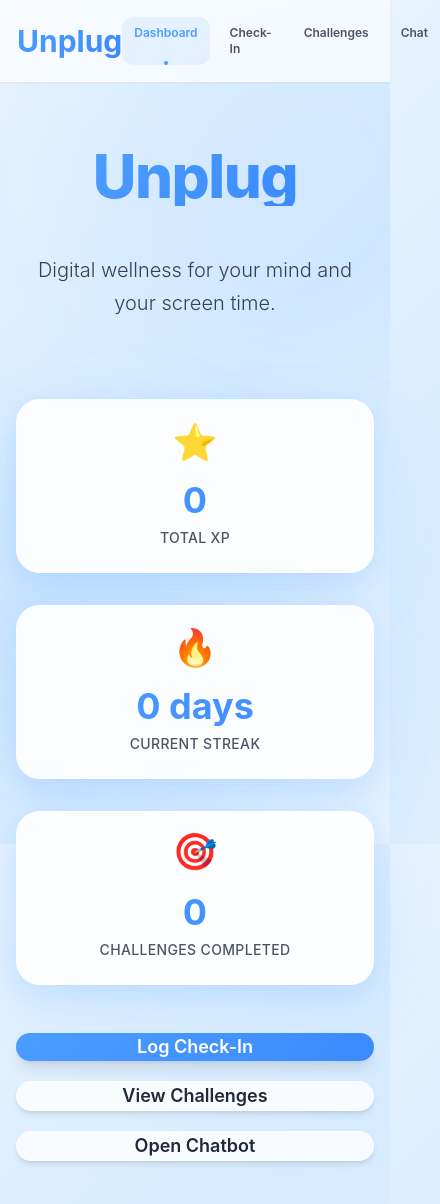
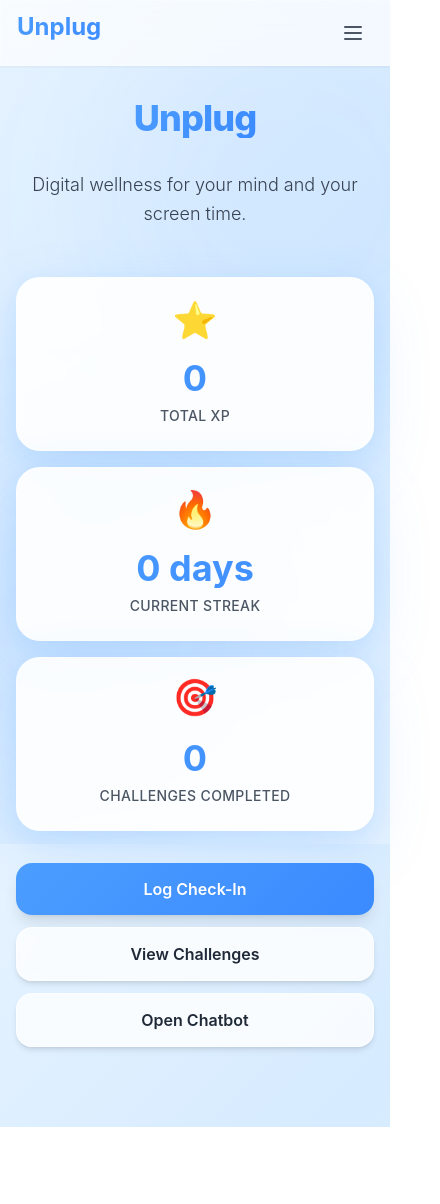
Before and after one commit to andresviaud/unplug, a Next.js app: page / in a window 390 px wide. Shown: the top 1204 px of the page, 440 px wide, since content can reach past the window. After the commit the page ends 1127 px from the top, so only its background shows below. Built offline with nearby package versions, Linux system fonts and the light colour scheme.

Commit message:
Improve mobile responsiveness: add hamburger menu, better touch targets, responsive spacing

```diff
--- a/app/challenges/page.tsx
+++ b/app/challenges/page.tsx
@@ -84,16 +84,16 @@ export default function ChallengesPage() {
   }
 
   return (
-    <div className="max-w-7xl mx-auto px-4 sm:px-6 lg:px-8 py-16">
-      <div className="text-center mb-16 animate-fade-in">
-        <h1 className="text-5xl sm:text-6xl font-extrabold text-gradient mb-6 tracking-tight">Challenges</h1>
-        <p className="text-xl text-gray-700 max-w-3xl mx-auto font-light leading-relaxed">
+    <div className="max-w-7xl mx-auto px-4 sm:px-6 lg:px-8 py-8 sm:py-12 lg:py-16">
+      <div className="text-center mb-8 sm:mb-12 lg:mb-16 animate-fade-in">
+        <h1 className="text-3xl sm:text-4xl lg:text-5xl xl:text-6xl font-extrabold text-gradient mb-4 sm:mb-6 tracking-tight">Challenges</h1>
+        <p className="text-lg sm:text-xl text-gray-700 max-w-3xl mx-auto font-light leading-relaxed px-2">
           Complete challenges to earn XP and build your streak. Each challenge helps you develop healthier digital habits.
         </p>
       </div>
 
       {/* Stats Summary */}
-      <div className="grid grid-cols-1 sm:grid-cols-3 gap-8 mb-16">
+      <div className="grid grid-cols-1 sm:grid-cols-3 gap-4 sm:gap-6 lg:gap-8 mb-8 sm:mb-12 lg:mb-16">
         <div className="animate-fade-in" style={{ animationDelay: '0.1s' }}>
           <StatCard
             label="Total XP"
@@ -128,26 +128,26 @@ export default function ChallengesPage() {
               style={{ animationDelay: `${0.4 + index * 0.1}s` }}
             >
               <Card hover>
-                <div className="flex flex-col sm:flex-row sm:items-center sm:justify-between gap-6">
+                <div className="flex flex-col sm:flex-row sm:items-center sm:justify-between gap-4 sm:gap-6">
                   <div className="flex-1">
-                    <div className="flex items-center gap-4 mb-3">
-                      <h3 className="text-2xl font-bold text-gray-900">{challenge.title}</h3>
-                      <span className="px-4 py-1.5 gradient-primary text-white rounded-full text-sm font-bold shadow-md">
+                    <div className="flex flex-col sm:flex-row sm:items-center gap-2 sm:gap-4 mb-3">
+                      <h3 className="text-xl sm:text-2xl font-bold text-gray-900">{challenge.title}</h3>
+                      <span className="px-3 sm:px-4 py-1 sm:py-1.5 gradient-primary text-white rounded-full text-xs sm:text-sm font-bold shadow-md self-start sm:self-auto">
                         +{challenge.xp} XP
                       </span>
                     </div>
-                    <p className="text-gray-700 text-lg leading-relaxed">{challenge.description}</p>
+                    <p className="text-gray-700 text-base sm:text-lg leading-relaxed">{challenge.description}</p>
                   </div>
-                  <div className="sm:ml-6 flex-shrink-0">
+                  <div className="sm:ml-6 flex-shrink-0 w-full sm:w-auto">
                     {isCompleted ? (
-                      <div className="px-8 py-4 bg-gradient-to-r from-green-400 to-green-500 text-white rounded-2xl font-bold text-center shadow-lg">
+                      <div className="px-6 sm:px-8 py-3 sm:py-4 bg-gradient-to-r from-green-400 to-green-500 text-white rounded-xl sm:rounded-2xl font-bold text-center shadow-lg text-sm sm:text-base">
                         ✓ Completed Today
                       </div>
                     ) : (
                       <Button
                         onClick={() => handleComplete(challenge)}
                         size="lg"
-                        className="min-w-[140px]"
+                        className="w-full sm:w-auto min-w-0 sm:min-w-[140px] text-base sm:text-lg"
                       >
                         Complete
                       </Button>
--- a/app/globals.css
+++ b/app/globals.css
@@ -3,12 +3,21 @@
 @tailwind utilities;
 
 @layer base {
-  body {
-    font-family: -apple-system, BlinkMacSystemFont, "SF Pro Text", system-ui, sans-serif;
-    background: linear-gradient(135deg, #E6F3FF 0%, #D6EBFF 50%, #E6F3FF 100%);
-    background-attachment: fixed;
-    min-height: 100vh;
+body {
+  font-family: -apple-system, BlinkMacSystemFont, "SF Pro Text", system-ui, sans-serif;
+  background: linear-gradient(135deg, #E6F3FF 0%, #D6EBFF 50%, #E6F3FF 100%);
+  background-attachment: fixed;
+  min-height: 100vh;
+  -webkit-font-smoothing: antialiased;
+  -moz-osx-font-smoothing: grayscale;
+}
+
+/* Improve touch targets on mobile */
+@media (max-width: 640px) {
+  button, a {
+    min-height: 44px; /* Apple's recommended minimum touch target */
   }
+}
 }
 
 @layer utilities {
--- a/app/layout.tsx
+++ b/app/layout.tsx
@@ -5,6 +5,7 @@ import Navigation from '@/components/Navigation'
 export const metadata: Metadata = {
   title: 'Unplug - Digital Wellness',
   description: 'Digital wellness for your mind and your screen time.',
+  viewport: 'width=device-width, initial-scale=1, maximum-scale=5',
 }
 
 export default function RootLayout({
--- a/app/page.tsx
+++ b/app/page.tsx
@@ -29,15 +29,15 @@ export default function Dashboard() {
   }
 
   return (
-    <div className="max-w-7xl mx-auto px-4 sm:px-6 lg:px-8 py-16">
+    <div className="max-w-7xl mx-auto px-4 sm:px-6 lg:px-8 py-8 sm:py-12 lg:py-16">
       {/* Hero Section */}
-      <div className="text-center mb-20 animate-fade-in">
-        <div className="inline-block mb-6">
-          <h1 className="text-6xl sm:text-7xl lg:text-8xl font-extrabold text-gradient mb-6 tracking-tight">
+      <div className="text-center mb-12 sm:mb-16 lg:mb-20 animate-fade-in">
+        <div className="inline-block mb-4 sm:mb-6">
+          <h1 className="text-4xl sm:text-6xl lg:text-7xl xl:text-8xl font-extrabold text-gradient mb-4 sm:mb-6 tracking-tight">
             Unplug
           </h1>
         </div>
-        <p className="text-xl sm:text-2xl text-gray-700 max-w-3xl mx-auto font-light leading-relaxed">
+        <p className="text-lg sm:text-xl lg:text-2xl text-gray-700 max-w-3xl mx-auto font-light leading-relaxed px-2">
           Digital wellness for your mind and your screen time.
         </p>
       </div>
@@ -74,7 +74,7 @@ export default function Dashboard() {
       )}
 
       {/* Stats Section */}
-      <div className="grid grid-cols-1 sm:grid-cols-3 gap-8 mb-12">
+      <div className="grid grid-cols-1 sm:grid-cols-3 gap-4 sm:gap-6 lg:gap-8 mb-8 sm:mb-12">
         <div className="animate-fade-in" style={{ animationDelay: '0.2s' }}>
           <StatCard
             label="Total XP"
@@ -99,19 +99,19 @@ export default function Dashboard() {
       </div>
 
       {/* Action Buttons */}
-      <div className="flex flex-col sm:flex-row gap-5 justify-center items-center animate-fade-in" style={{ animationDelay: '0.5s' }}>
-        <Link href="/checkin" className="w-full sm:w-auto">
-          <Button size="lg" className="w-full sm:w-auto min-w-[200px]">
+      <div className="flex flex-col sm:flex-row gap-3 sm:gap-4 lg:gap-5 justify-center items-stretch sm:items-center animate-fade-in" style={{ animationDelay: '0.5s' }}>
+        <Link href="/checkin" className="w-full sm:w-auto sm:flex-1 sm:max-w-[200px]">
+          <Button size="lg" className="w-full sm:w-auto min-w-0 sm:min-w-[200px] text-base sm:text-lg">
             Log Check-In
           </Button>
         </Link>
-        <Link href="/challenges" className="w-full sm:w-auto">
-          <Button size="lg" variant="secondary" className="w-full sm:w-auto min-w-[200px]">
+        <Link href="/challenges" className="w-full sm:w-auto sm:flex-1 sm:max-w-[200px]">
+          <Button size="lg" variant="secondary" className="w-full sm:w-auto min-w-0 sm:min-w-[200px] text-base sm:text-lg">
             View Challenges
           </Button>
         </Link>
-        <Link href="/chat" className="w-full sm:w-auto">
-          <Button size="lg" variant="secondary" className="w-full sm:w-auto min-w-[200px]">
+        <Link href="/chat" className="w-full sm:w-auto sm:flex-1 sm:max-w-[200px]">
+          <Button size="lg" variant="secondary" className="w-full sm:w-auto min-w-0 sm:min-w-[200px] text-base sm:text-lg">
             Open Chatbot
           </Button>
         </Link>
--- a/components/Button.tsx
+++ b/components/Button.tsx
@@ -26,9 +26,9 @@ export default function Button({
   }
 
   const sizeStyles = {
-    sm: 'px-5 py-2.5 text-sm',
-    md: 'px-7 py-3.5 text-base',
-    lg: 'px-9 py-4.5 text-lg',
+    sm: 'px-4 sm:px-5 py-2 sm:py-2.5 text-sm',
+    md: 'px-6 sm:px-7 py-3 sm:py-3.5 text-sm sm:text-base',
+    lg: 'px-7 sm:px-9 py-3.5 sm:py-4.5 text-base sm:text-lg',
   }
 
   return (
--- a/components/Navigation.tsx
+++ b/components/Navigation.tsx
@@ -1,10 +1,12 @@
 'use client'
 
+import { useState } from 'react'
 import Link from 'next/link'
 import { usePathname } from 'next/navigation'
 
 export default function Navigation() {
   const pathname = usePathname()
+  const [mobileMenuOpen, setMobileMenuOpen] = useState(false)
 
   const navLinks = [
     { href: '/', label: 'Dashboard' },
@@ -16,16 +18,18 @@ export default function Navigation() {
   return (
     <nav className="glass sticky top-0 z-50 border-b border-white/20 shadow-sm">
       <div className="max-w-7xl mx-auto px-4 sm:px-6 lg:px-8">
-        <div className="flex justify-between items-center h-20">
-          <Link href="/" className="text-3xl font-bold text-gradient hover:scale-105 transition-transform duration-300">
+        <div className="flex justify-between items-center h-16 sm:h-20">
+          <Link href="/" className="text-2xl sm:text-3xl font-bold text-gradient hover:scale-105 transition-transform duration-300">
             Unplug
           </Link>
-          <div className="flex gap-2 sm:gap-6">
+
+          {/* Desktop Navigation */}
+          <div className="hidden md:flex gap-2 lg:gap-6">
             {navLinks.map((link) => (
               <Link
                 key={link.href}
                 href={link.href}
-                className={`relative text-xs sm:text-sm font-semibold transition-all duration-300 px-3 py-2 rounded-xl ${
+                className={`relative text-sm lg:text-base font-semibold transition-all duration-300 px-3 py-2 rounded-xl ${
                   pathname === link.href
                     ? 'text-primary bg-primary/10'
                     : 'text-gray-600 hover:text-primary hover:bg-primary/5'
@@ -38,7 +42,52 @@ export default function Navigation() {
               </Link>
             ))}
           </div>
+
+          {/* Mobile Menu Button */}
+          <button
+            onClick={() => setMobileMenuOpen(!mobileMenuOpen)}
+            className="md:hidden p-2 rounded-lg text-gray-600 hover:text-primary hover:bg-primary/5 transition-colors"
+            aria-label="Toggle menu"
+          >
+            <svg
+              className="w-6 h-6"
+              fill="none"
+              strokeLinecap="round"
+              strokeLinejoin="round"
+              strokeWidth="2"
+              viewBox="0 0 24 24"
+              stroke="currentColor"
+            >
+              {mobileMenuOpen ? (
+                <path d="M6 18L18 6M6 6l12 12" />
+              ) : (
+                <path d="M4 6h16M4 12h16M4 18h16" />
+              )}
+            </svg>
+          </button>
         </div>
+
+        {/* Mobile Navigation Menu */}
+        {mobileMenuOpen && (
+          <div className="md:hidden pb-4 animate-fade-in">
+            <div className="flex flex-col gap-2 mt-2">
+              {navLinks.map((link) => (
+                <Link
+                  key={link.href}
+                  href={link.href}
+                  onClick={() => setMobileMenuOpen(false)}
+                  className={`px-4 py-3 rounded-xl font-semibold transition-all duration-300 text-base ${
+                    pathname === link.href
+                      ? 'text-primary bg-primary/10'
+                      : 'text-gray-600 hover:text-primary hover:bg-primary/5'
+                  }`}
+                >
+                  {link.label}
+                </Link>
+              ))}
+            </div>
+          </div>
+        )}
       </div>
     </nav>
   )
```
Also changed, not shown: app/chat/page.tsx (+10 -10 lines), app/checkin/page.tsx (+13 -13 lines).
